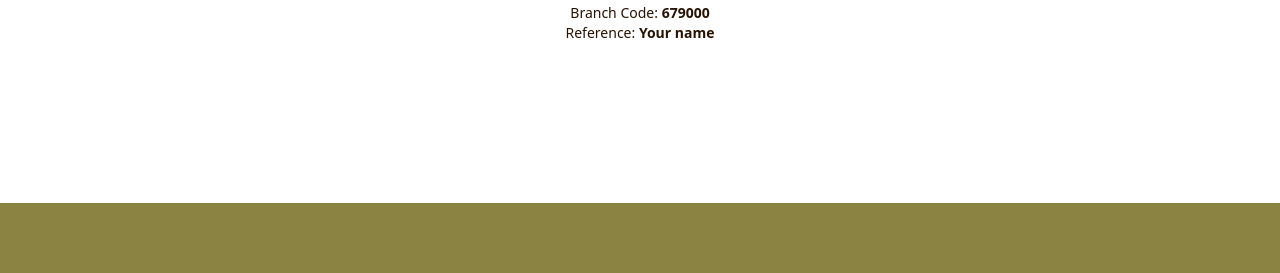
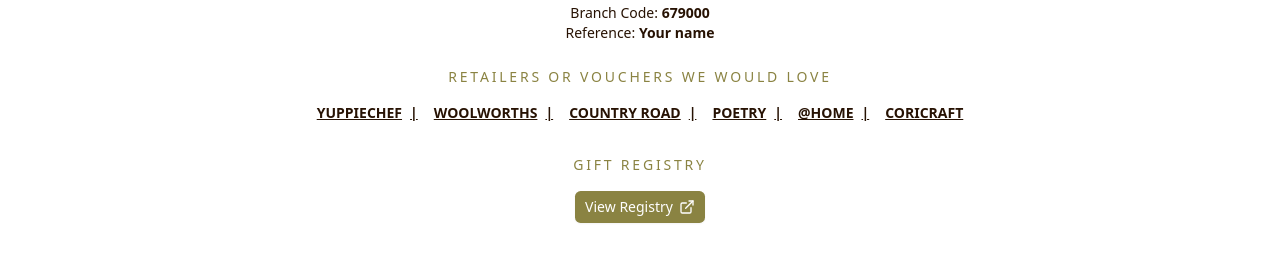
Before and after one commit to dev-pieter/pietsas, a React (Vite) app: page / in a window 1280 px wide. Shown: the part 7250-7523 px from the top of the page. Built offline with nearby package versions, Linux system fonts and the light colour scheme; no server answers.

Commit message:
feat: Gift registry

```diff
--- a/src/pages/HomePage.tsx
+++ b/src/pages/HomePage.tsx
@@ -20,6 +20,35 @@
   "/images/saspiet-web-16-min.jpg",
   "/images/saspiet-web-11-min.jpg",
 ];
+
+const shopVouchers = [
+  {
+    name: "Yuppiechef",
+    link: "https://m.yuppiechef.com/gift-vouchers.htm?display=mobile&campaignid=17958170801&adgroupid=&keyword=&device=c&network=x&devm=&gad_source=1&gad_campaignid=21496974153&gclid=Cj0KCQiA9OnJBhD-ARIsAPV51xPo6g3CZu9WjOmstn5WcUEgU65DD7ziq7052ltAaw3-dOIi8BTbtXAaAkkoEALw_wcB",
+  },
+  {
+    name: "Woolworths",
+    link: "https://www.woolworths.co.za/cat/Gift-Cards/_/N-1crqbxv?gclsrc=aw.ds&gad_source=1&gad_campaignid=23210158243&gbraid=0AAAAA-WS_YhRtjKqz_Q2ICSwL4_Qb0gNd&gclid=Cj0KCQiA9OnJBhD-ARIsAPV51xOjIw0QYXZapXDSTY75LI7WBmaETPRLpGk-1_qMY3s5XSOGpwAEq4oaAlmSEALw_wcB",
+  },
+  {
+    name: "Country Road",
+    link: "https://www.woolworths.co.za/cat/Women/Gift-Cards/Country-Roads-Trenery-Gift-Cards/_/N-vebiwy?gclsrc=aw.ds&gad_source=1&gad_campaignid=22046872688&gbraid=0AAAAA-WS_YiyEyyNEb9ANua1ZbLXZSU3p&gclid=Cj0KCQiA9OnJBhD-ARIsAPV51xNtYtL2ZUFEm8ObTlHgIkyOjeajDAeTFbXrNCt_aqN60sjwfmBGTjcaAvIvEALw_wcB",
+  },
+  {
+    name: "Poetry",
+    link: "https://www.poetrystores.co.za/c/gift-cards?utm_source=google&utm_medium=cpc&initial_utm_medium=google&initial_utm_source=cpc&gad_source=1&gad_campaignid=18885813058&gbraid=0AAAAACcms3PwaezCfB8BZdOPpOQDVJ3wR&gclid=Cj0KCQiA9OnJBhD-ARIsAPV51xM6CVRAxoVEwRF_7Y8FAYomNoa16uc2Cdf3uJCDG9U8tK-8y2sXf3caAtn0EALw_wcB",
+  },
+  {
+    name: "@home",
+    link: "https://www.athome.co.za",
+  },
+  {
+    name: "Coricraft",
+    link: "https://coricraft.co.za",
+  }
+];
+
+const registryLink = "https://www.myregistry.com/wedding-registry/saskia-de-bok-and-pieter-nortje-cape-town-wc/5097326"
 
 const Homepage = () => {
   return (
@@ -461,6 +490,35 @@
                   Branch Code: <b>679000</b> <br />
                   Reference: <b>Your name</b>
                 </p>
+                <h3 className="text-sm tracking-[0.2em] uppercase text-secondary mb-4">
+                  Retailers or Vouchers we would love
+                </h3>
+                <p className="text-sm text-center flex flex-wrap justify-center gap-4 mb-6">
+                  {shopVouchers.map((shop, index) => (
+                      <a
+                        key={index}
+                        href={shop.link}
+                        className="underline font-bold text-[#271203] uppercase flex items-center gap-2 justify-center mb-2"
+                        target="_blank"
+                      >
+                        {shop.name}
+                        {index < shopVouchers.length - 1 ? (
+                          <span>|</span>
+                        ) : null}
+                      </a>
+                  ))}
+                </p>
+                <h3 className="text-sm tracking-[0.2em] uppercase text-secondary mb-4">
+                  Gift Registry
+                </h3>
+                <Button
+                  variant="secondary"
+                  className="rounded-sm"
+                  size="sm"
+                  onClick={() => window.open(registryLink, "_blank")}
+                >
+                  View Registry <ExternalLink size={14} />
+                </Button>
               </div>
             </div>
           </div>
```
